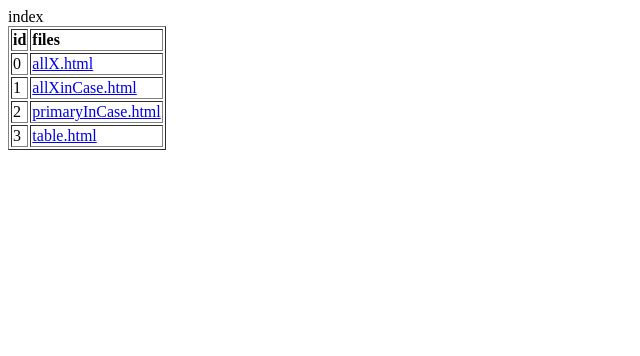
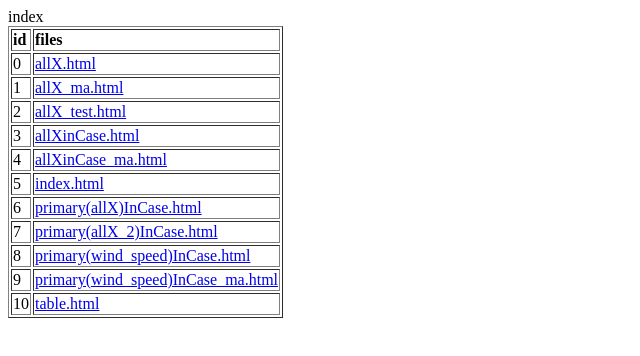
Before and after one commit to Backlu/CAICTCompetition, a plain HTML site: page case_management/index.html in a window 1280 px wide. Shown: the whole page, without its empty margins (0-640 px from the left). Drawn offline with Linux system fonts and the light colour scheme.

Commit message:
data exploration

```diff
--- a/case_management/index.html
+++ b/case_management/index.html
@@ -18,19 +18,47 @@
   <tbody>
     <tr>
       <td>0</td>
-      <td><a href="/allX.html">allX.html</a></td>
+      <td><a target="_blank" href="/allX.html">allX.html</a></td>
     </tr>
     <tr>
       <td>1</td>
-      <td><a href="/allXinCase.html">allXinCase.html</a></td>
+      <td><a target="_blank" href="/allX_ma.html">allX_ma.html</a></td>
     </tr>
     <tr>
       <td>2</td>
-      <td><a href="/primaryInCase.html">primaryInCase.html</a></td>
+      <td><a target="_blank" href="/allX_test.html">allX_test.html</a></td>
     </tr>
     <tr>
       <td>3</td>
-      <td><a href="/table.html">table.html</a></td>
+      <td><a target="_blank" href="/allXinCase.html">allXinCase.html</a></td>
+    </tr>
+    <tr>
+      <td>4</td>
+      <td><a target="_blank" href="/allXinCase_ma.html">allXinCase_ma.html</a></td>
+    </tr>
+    <tr>
+      <td>5</td>
+      <td><a target="_blank" href="/index.html">index.html</a></td>
+    </tr>
+    <tr>
+      <td>6</td>
+      <td><a target="_blank" href="/primary(allX)InCase.html">primary(allX)InCase.html</a></td>
+    </tr>
+    <tr>
+      <td>7</td>
+      <td><a target="_blank" href="/primary(allX_2)InCase.html">primary(allX_2)InCase.html</a></td>
+    </tr>
+    <tr>
+      <td>8</td>
+      <td><a target="_blank" href="/primary(wind_speed)InCase.html">primary(wind_speed)InCase.html</a></td>
+    </tr>
+    <tr>
+      <td>9</td>
+      <td><a target="_blank" href="/primary(wind_speed)InCase_ma.html">primary(wind_speed)InCase_ma.html</a></td>
+    </tr>
+    <tr>
+      <td>10</td>
+      <td><a target="_blank" href="/table.html">table.html</a></td>
     </tr>
   </tbody>
 </table>
```
Also changed, not shown: 15 other files.
